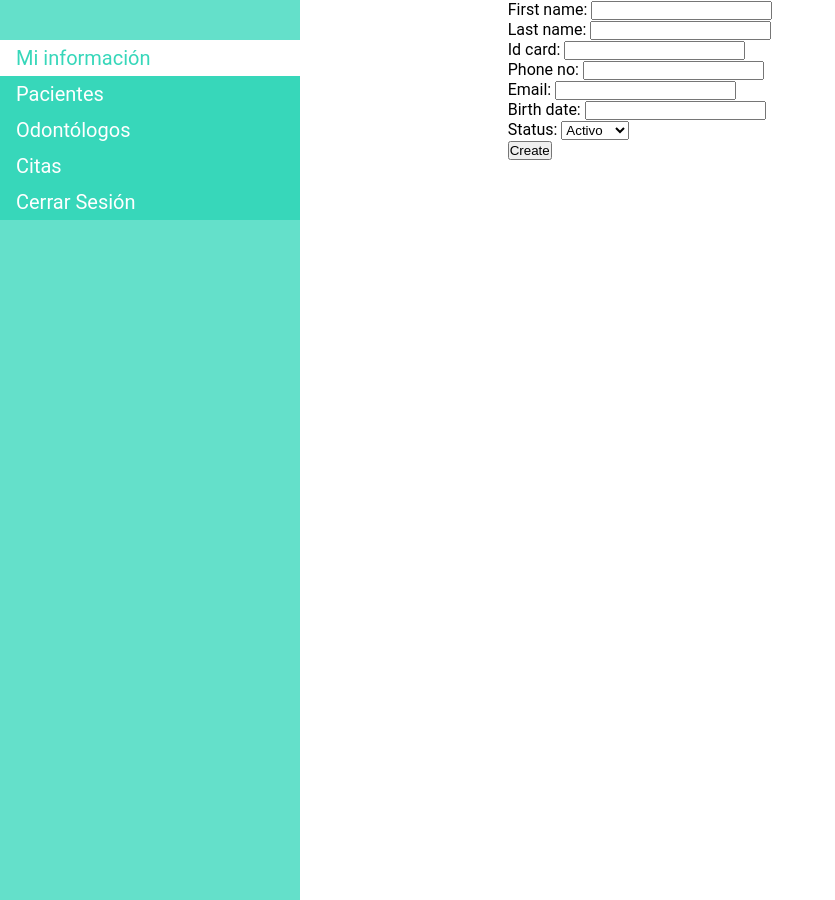
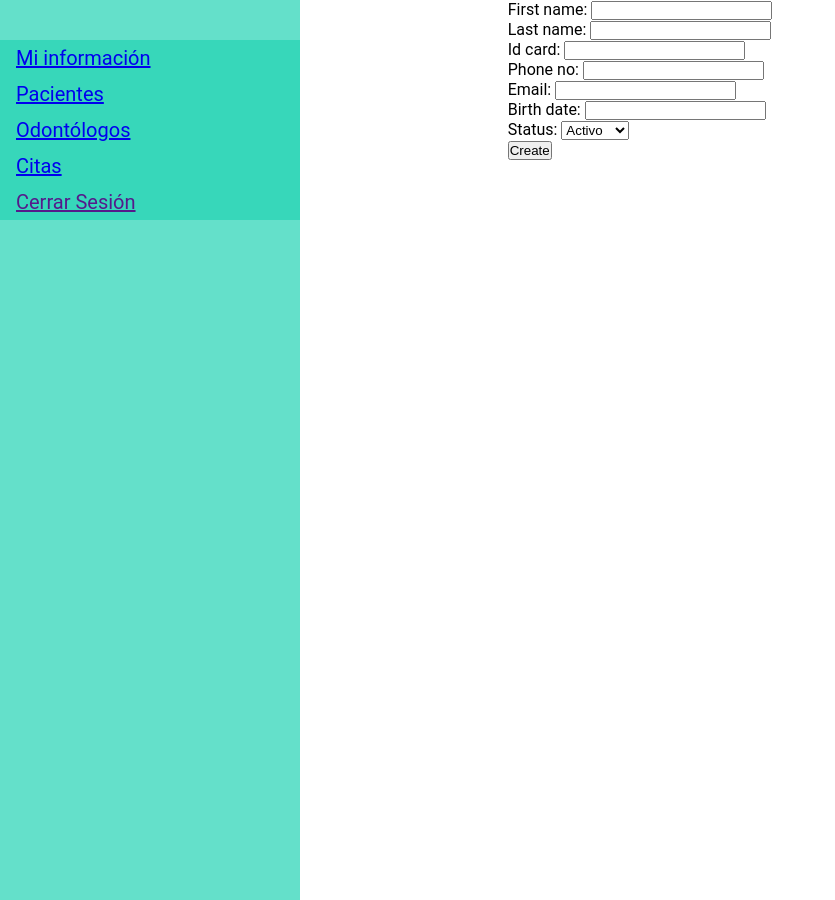
Before and after one commit to cesarlopezt/dental-clinic-appointments, a Django app: page /patients/create/ in a window 1280 px wide. Shown: the whole page, without its empty margins (0-835 px from the left). Run offline with Django 3.2, Linux system fonts and the light colour scheme; the visitor is signed in with stand-in values (Sample User, id 1); data that the repository does not hold is empty.

Commit message:
Add a tags on navbar

```diff
--- a/appointments/templates/base.html
+++ b/appointments/templates/base.html
@@ -19,14 +19,14 @@
         <nav class="sidebar">
             <header>
                 <!-- <img src="https://icon-library.com/images/no-user-image-icon/no-user-image-icon-21.jpg" alt="profile_pic"> -->
-                <p id="name-sidebar">{{user.secretary.first_name}} {{user.secretary.last_name}}</p>
+                <p id="name-sidebar">{{user.secretary}}</p>
             </header>
             <ul>
-                <li class="selected">Mi información</li>
-                <li>Pacientes</li>
-                <li>Odontólogos</li>
-                <li>Citas</li>
-                <li id="signout">Cerrar Sesión</li>
+                <li class="{{info_navbar}}"><a href="/">Mi información</a></li>
+                <li class="{{patients_navbar}}"> <a href="/patients/">Pacientes</a></li>
+                <li class="{{dentists_navbar}}"><a href="/dentists/">Odontólogos</a></li>
+                <li class="{{appointment_navbar}}"><a href="/appointments/">Citas</a></li>
+                <li id="signout"><a href="">Cerrar Sesión</a></li>
             </ul>
         </nav>
         {% endblock %}
--- a/appointments/views.py
+++ b/appointments/views.py
@@ -19,6 +19,11 @@ class ProfileView(DetailView):
     def get_object(self):
         return self.request.user
 
+    def get_context_data(self, **kwargs):
+        context = super().get_context_data(**kwargs)
+        context['info_navbar'] = "selected"
+        return context
+
 
 # Dentists
 @method_decorator(login_required, name='dispatch')
@@ -27,6 +32,11 @@ class DentistListView(ListView):
     template_name = 'dentists/list.html'
     context_object_name = 'dentists'
 
+    def get_context_data(self, **kwargs):
+        context = super().get_context_data(**kwargs)
+        context['dentists_navbar'] = "selected"
+        return context
+
 
 # Patients
 @method_decorator(login_required, name='dispatch')
@@ -34,6 +44,11 @@ class PatientListView(ListView):
     model = Patient
     template_name = 'patients/list.html'
     context_object_name = 'patients'
+
+    def get_context_data(self, **kwargs):
+        context = super().get_context_data(**kwargs)
+        context['patients_navbar'] = "selected"
+        return context
 
 
 @method_decorator(login_required, name='dispatch')
```
